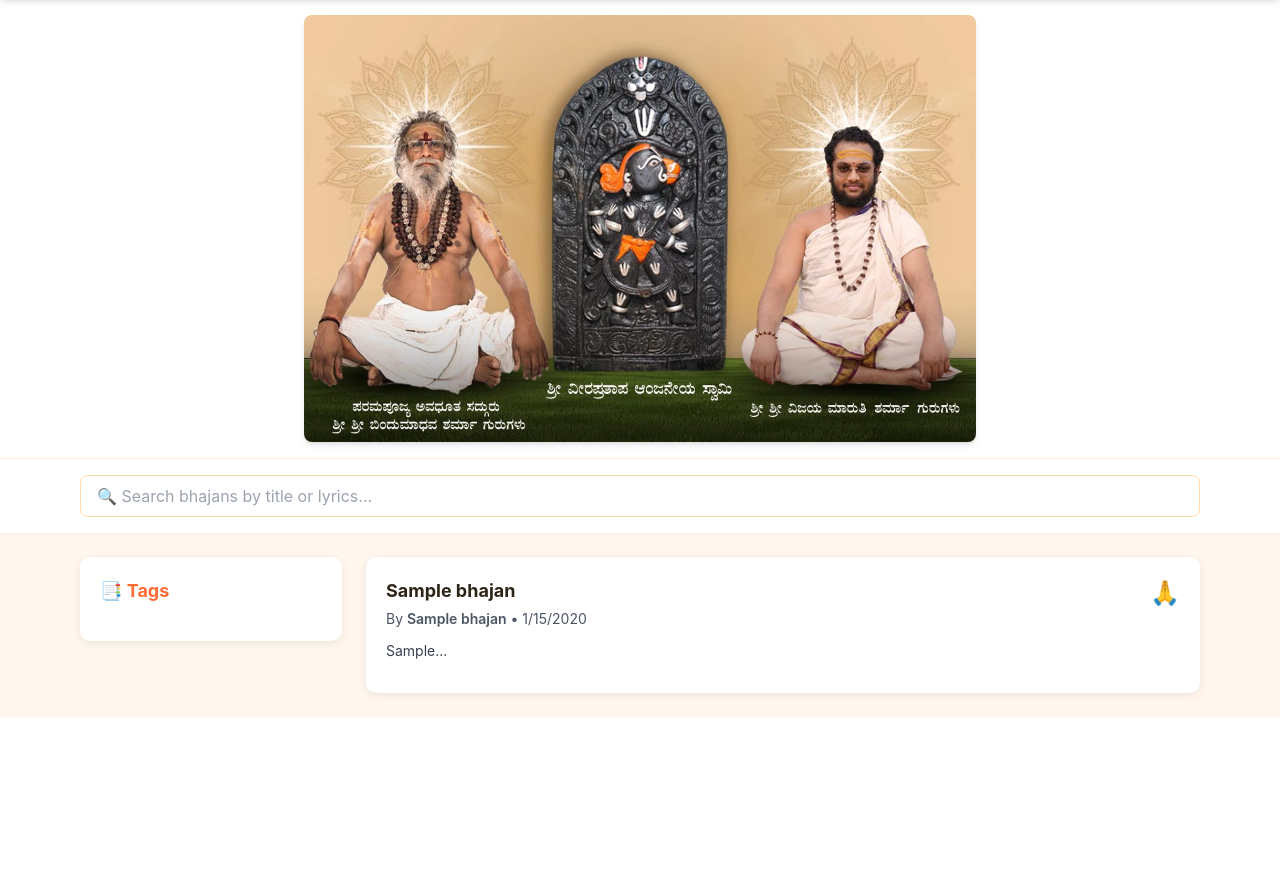
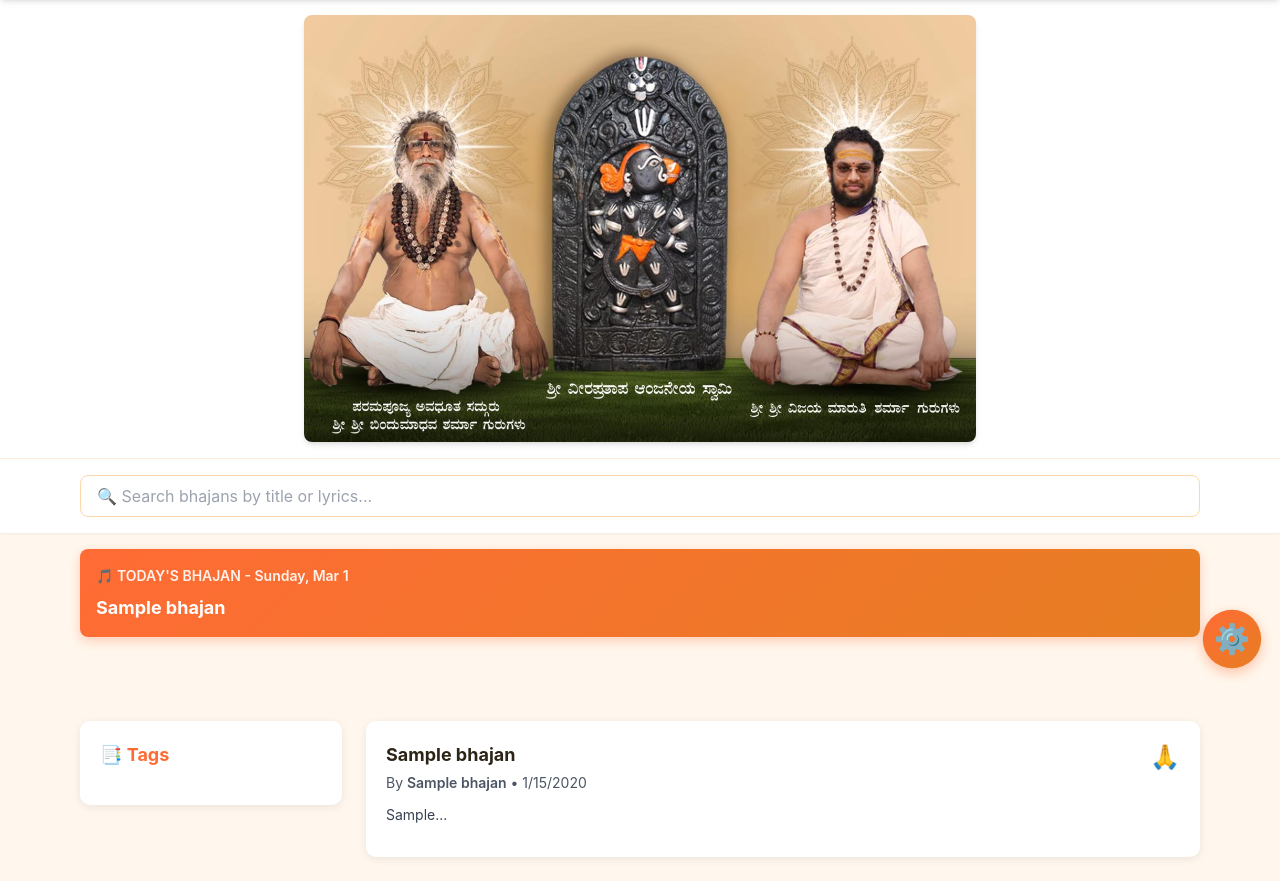
Before and after one commit to belaguru/bhajans, a FastAPI app: page / in a window 1280 px wide. Shown: the part 113-994 px from the top of the page. Before the commit the page ends 830 px from the top, so only its background shows below. Run offline with FastAPI, Linux system fonts and the light colour scheme; tables that the repository leaves empty hold one stand-in row (values such as "Sample post"); data that the repository does not hold is empty; some libraries are stand-ins or nearby versions.

Commit message:
Feature: Restore search results feedback and floating menu (Daily Bhajan, Upload, Font Size)

```diff
--- a/static/app.js
+++ b/static/app.js
@@ -24,6 +24,7 @@ class BelaGuruApp {
     async init() {
         await this.loadBhajans();
         await this.loadTags();
+        this.loadFontSizePreference();
         this.renderHome();
     }
 
@@ -84,6 +85,7 @@ class BelaGuruApp {
         this.searchTimeout = setTimeout(() => {
             this.applyFilters();
             this.renderResults();
+            this.renderSearchStatus(); // NEW: Show search results feedback
         }, 300);
     }
 
@@ -91,6 +93,7 @@ class BelaGuruApp {
         this.selectedTag = this.selectedTag === tag ? null : tag;
         this.applyFilters();
         this.renderResults();
+        this.renderSearchStatus(); // NEW: Update status when filtering
     }
 
     applyFilters() {
@@ -104,6 +107,87 @@ class BelaGuruApp {
 
             return matchesSearch && matchesTag;
         });
+    }
+
+    // NEW: Render search results status/feedback
+    renderSearchStatus() {
+        const statusContainer = document.getElementById('search-status');
+        if (!statusContainer) return;
+
+        let statusHTML = '';
+
+        if (this.searchQuery || this.selectedTag) {
+            // Show filters info
+            let filterInfo = [];
+
+            if (this.searchQuery) {
+                filterInfo.push(`📝 Search: "<strong>${this.searchQuery}</strong>"`);
+            }
+
+            if (this.selectedTag) {
+                filterInfo.push(`🏷️ Tag: <strong>${this.selectedTag}</strong>`);
+            }
+
+            const count = this.filteredBhajans.length;
+            const resultText = count === 1 ? 'bhajan' : 'bhajans';
+
+            if (count > 0) {
+                statusHTML = `
+                    <div class="card bg-green-50 border-l-4 border-green-500">
+                        <div class="flex items-center justify-between gap-3">
+                            <div class="flex-1">
+                                <p class="text-sm text-gray-700">
+                                    ${filterInfo.join(' + ')}
+                                </p>
+                                <p class="font-semibold text-green-700 mt-1">
+                                    ✅ Found <strong>${count}</strong> ${resultText}
+                                </p>
+                            </div>
+                            <button onclick="app.clearFilters()" class="text-sm px-3 py-1 rounded bg-green-200 hover:bg-green-300 text-green-800 font-semibold transition-colors">
+                                Clear Filters ✕
+                            </button>
+                        </div>
+                    </div>
+                `;
+            } else {
+                statusHTML = `
+                    <div class="card bg-red-50 border-l-4 border-red-500">
+                        <div class="flex items-center justify-between gap-3">
+                            <div class="flex-1">
+                                <p class="text-sm text-gray-700">
+                                    ${filterInfo.join(' + ')}
+                                </p>
+                                <p class="font-semibold text-red-700 mt-1">
+                                    ❌ No bhajans found
+                                </p>
+                                <p class="text-xs text-red-600 mt-1">
+                                    Try different search terms or filters
+                                </p>
+                            </div>
+                            <button onclick="app.clearFilters()" class="text-sm px-3 py-1 rounded bg-red-200 hover:bg-red-300 text-red-800 font-semibold transition-colors flex-shrink-0">
+                                Clear All ✕
+                            </button>
+                        </div>
+                    </div>
+                `;
+            }
+        }
+
+        statusContainer.innerHTML = statusHTML;
+    }
+
+    // NEW: Clear all filters
+    clearFilters() {
+        this.searchQuery = "";
+        this.selectedTag = null;
+
+        // Update search input
+        const searchInput = document.querySelector('input[placeholder*="Search bhajans"]');
+        if (searchInput) searchInput.value = "";
+
+        this.applyFilters();
+        this.renderResults();
+        this.renderSearchStatus();
     }
 
     renderResults() {
@@ -367,8 +451,16 @@ class BelaGuruApp {
                     </div>
                 </div>
 
+                <!-- Daily Bhajan Banner -->
+                <div class="max-w-6xl mx-auto px-4 py-4">
+                    ${this.renderDailyBhajanBanner()}
+                </div>
+
                 <!-- Main Content -->
                 <div class="max-w-6xl mx-auto px-4 py-6">
+                    <!-- Search Status (NEW) -->
+                    <div id="search-status" class="mb-6"></div>
+
                     <div class="grid grid-cols-1 lg:grid-cols-4 gap-6">
                         <!-- Sidebar (Tags) -->
                         <div class="lg:col-span-1">
@@ -439,7 +531,8 @@ class BelaGuruApp {
             </div>
         `;
 
-        this.appContainer.innerHTML = html;
+        this.appContainer.innerHTML = html + this.renderFloatingMenu();
+        this.renderSearchStatus(); // Initialize search status on load
     }
 
     renderUpload() {
@@ -512,7 +605,7 @@ class BelaGuruApp {
             </div>
         `;
 
-        this.appContainer.innerHTML = html;
+        this.appContainer.innerHTML = html + this.renderFloatingMenu();
     }
 
     handleUploadSubmit(event) {
@@ -596,7 +689,7 @@ ${bhajan.lyrics.split('\n').map(line => line.trimStart()).join('\n')}
             </div>
         `;
 
-        this.appContainer.innerHTML = html;
+        this.appContainer.innerHTML = html + this.renderFloatingMenu();
     }
 
     copyLyrics() {
@@ -702,7 +795,7 @@ ${bhajan.lyrics.split('\n').map(line => line.trimStart()).join('\n')}
             </div>
         `;
 
-        this.appContainer.innerHTML = html;
+        this.appContainer.innerHTML = html + this.renderFloatingMenu();
     }
 
     handleEditSubmit(event, bhajanId) {
@@ -754,6 +847,100 @@ ${bhajan.lyrics.split('\n').map(line => line.trimStart()).join('\n')}
         })
         .catch(error => alert(`Error: ${error.message}`));
     }
+
+    // ===== FLOATING MENU & DAILY BHAJAN =====
+
+    toggleFloatingMenu() {
+        const menu = document.getElementById('floating-menu');
+        if (menu) menu.classList.toggle('visible');
+        const btn = document.getElementById('floating-menu-button');
+        if (btn) btn.classList.toggle('open');
+    }
+
+    closeFloatingMenu() {
+        const menu = document.getElementById('floating-menu');
+        const btn = document.getElementById('floating-menu-button');
+        if (menu) menu.classList.remove('visible');
+        if (btn) btn.classList.remove('open');
+    }
+
+    getDailyBhajan() {
+        if (this.bhajans.length === 0) return null;
+        const today = new Date();
+        const dayOfYear = Math.floor((today - new Date(today.getFullYear(), 0, 0)) / 86400000);
+        const index = dayOfYear % this.bhajans.length;
+        return this.bhajans[index];
+    }
+
+    showDailyBhajan() {
+        const daily = this.getDailyBhajan();
+        if (!daily) {
+            alert("No bhajans available yet!");
+            return;
+        }
+        this.closeFloatingMenu();
+        this.setPage('bhajan', daily.id);
+    }
+
+    changeFontSize(size) {
+        const body = document.body;
+        body.classList.remove('font-size-small', 'font-size-normal', 'font-size-large');
+        body.classList.add(`font-size-${size}`);
+        localStorage.setItem('bhajan-font-size', size);
+        const buttons = document.querySelectorAll('.font-size-controls button');
+        buttons.forEach(btn => btn.classList.remove('active'));
+        event.target.classList.add('active');
+        this.closeFloatingMenu();
+    }
+
+    loadFontSizePreference() {
+        const saved = localStorage.getItem('bhajan-font-size') || 'normal';
+        document.body.classList.add(`font-size-${saved}`);
+    }
+
+    renderFloatingMenu() {
+        const daily = this.getDailyBhajan();
+        const savedFontSize = localStorage.getItem('bhajan-font-size') || 'normal';
+        return `
+            <button id="floating-menu-button" class="floating-menu-button" onclick="app.toggleFloatingMenu()" title="Menu">
+                ⚙️
+            </button>
+            <div id="floating-menu" class="floating-menu">
+                ${this.bhajans.length > 0 ? `
+                    <div class="floating-menu-item" onclick="app.showDailyBhajan()">
+                        <span class="floating-menu-item-icon">🎵</span>
+                        <span>Daily Bhajan</span>
+                    </div>
+                ` : ''}
+                <div class="floating-menu-item" onclick="app.setPage('upload'); app.closeFloatingMenu();">
+                    <span class="floating-menu-item-icon">📝</span>
+                    <span>Upload Bhajan</span>
+                </div>
+                <div class="floating-menu-divider"></div>
+                <div class="font-size-controls">
+                    <span style="font-size: 12px; font-weight: 600; color: #666;">Size:</span>
+                    <button onclick="app.changeFontSize('small')" class="${savedFontSize === 'small' ? 'active' : ''}">A</button>
+                    <button onclick="app.changeFontSize('normal')" class="${savedFontSize === 'normal' ? 'active' : ''}"><strong>A</strong></button>
+                    <button onclick="app.changeFontSize('large')" class="${savedFontSize === 'large' ? 'active' : ''}"><strong style="font-size: 18px;">A</strong></button>
+                </div>
+            </div>
+        `;
+    }
+
+    renderDailyBhajanBanner() {
+        const daily = this.getDailyBhajan();
+        if (!daily) return '';
+        const today = new Date();
+        const options = { weekday: 'long', month: 'short', day: 'numeric' };
+        const dateStr = today.toLocaleDateString('en-US', options);
+        return `
+            <div class="daily-bhajan-banner" onclick="app.setPage('bhajan', ${daily.id})">
+                <h3>🎵 TODAY'S BHAJAN - ${dateStr}</h3>
+                <p>${daily.title}</p>
+            </div>
+        `;
+    }
+
 }
 
 // Initialize app when DOM is ready
--- a/static/style.css
+++ b/static/style.css
@@ -274,3 +274,170 @@ input:focus, textarea:focus, select:focus {
 .copy-btn-success {
     background: #16a34a !important;
 }
+
+/* ===== FLOATING MENU ===== */
+.floating-menu-button {
+    position: fixed;
+    bottom: 20px;
+    right: 20px;
+    z-index: 999;
+    background: linear-gradient(135deg, #FF6B35, #E67E22);
+    border: none;
+    border-radius: 50%;
+    width: 56px;
+    height: 56px;
+    cursor: pointer;
+    box-shadow: 0 4px 12px rgba(255, 107, 53, 0.4);
+    display: flex;
+    align-items: center;
+    justify-content: center;
+    font-size: 28px;
+    transition: all 0.3s ease;
+    animation: pulse 2s infinite;
+}
+
+.floating-menu-button:hover {
+    transform: scale(1.15);
+    box-shadow: 0 6px 20px rgba(255, 107, 53, 0.6);
+}
+
+.floating-menu-button.open {
+    transform: rotate(45deg);
+    background: linear-gradient(135deg, #E67E22, #d4651c);
+}
+
+@keyframes pulse {
+    0%, 100% {
+        transform: scale(1);
+    }
+    50% {
+        transform: scale(1.05);
+    }
+}
+
+.floating-menu {
+    position: fixed;
+    bottom: 85px;
+    right: 20px;
+    z-index: 998;
+    background: white;
+    border-radius: 12px;
+    box-shadow: 0 6px 30px rgba(0, 0, 0, 0.15);
+    overflow: hidden;
+    min-width: 220px;
+    max-height: 0;
+    opacity: 0;
+    transition: all 0.3s ease;
+    transform-origin: bottom right;
+}
+
+.floating-menu.visible {
+    max-height: 400px;
+    opacity: 1;
+}
+
+.floating-menu-item {
+    padding: 12px 16px;
+    border-bottom: 1px solid #f0f0f0;
+    cursor: pointer;
+    display: flex;
+    align-items: center;
+    gap: 12px;
+    transition: all 0.2s ease;
+    color: #333;
+    font-weight: 500;
+    white-space: nowrap;
+}
+
+.floating-menu-item:last-child {
+    border-bottom: none;
+}
+
+.floating-menu-item:hover {
+    background-color: #fff5f0;
+    color: #FF6B35;
+    padding-left: 20px;
+}
+
+.floating-menu-item-icon {
+    font-size: 20px;
+    min-width: 24px;
+}
+
+.floating-menu-divider {
+    height: 1px;
+    background-color: #e0e0e0;
+    margin: 8px 0;
+}
+
+.font-size-controls {
+    display: flex;
+    align-items: center;
+    justify-content: space-between;
+    padding: 12px 16px;
+    gap: 8px;
+}
+
+.font-size-controls button {
+    background-color: #f0f0f0;
+    border: 1px solid #ddd;
+    padding: 6px 12px;
+    border-radius: 4px;
+    cursor: pointer;
+    font-weight: 600;
+    transition: all 0.2s ease;
+}
+
+.font-size-controls button:hover {
+    background-color: #FF6B35;
+    color: white;
+    border-color: #FF6B35;
+}
+
+.font-size-controls button.active {
+    background-color: #FF6B35;
+    color: white;
+    border-color: #FF6B35;
+}
+
+/* Daily Bhajan Card */
+.daily-bhajan-banner {
+    background: linear-gradient(135deg, #FF6B35, #E67E22);
+    color: white;
+    padding: 16px;
+    border-radius: 8px;
+    margin-bottom: 20px;
+    box-shadow: 0 4px 12px rgba(255, 107, 53, 0.3);
+}
+
+.daily-bhajan-banner h3 {
+    font-size: 14px;
+    font-weight: 600;
+    margin: 0 0 8px 0;
+    opacity: 0.9;
+}
+
+.daily-bhajan-banner p {
+    font-size: 18px;
+    font-weight: bold;
+    margin: 0;
+    cursor: pointer;
+    transition: opacity 0.2s ease;
+}
+
+.daily-bhajan-banner p:hover {
+    opacity: 0.85;
+}
+
+/* Font size tracking */
+body.font-size-small {
+    font-size: 14px;
+}
+
+body.font-size-normal {
+    font-size: 16px;
+}
+
+body.font-size-large {
+    font-size: 18px;
+}
```
